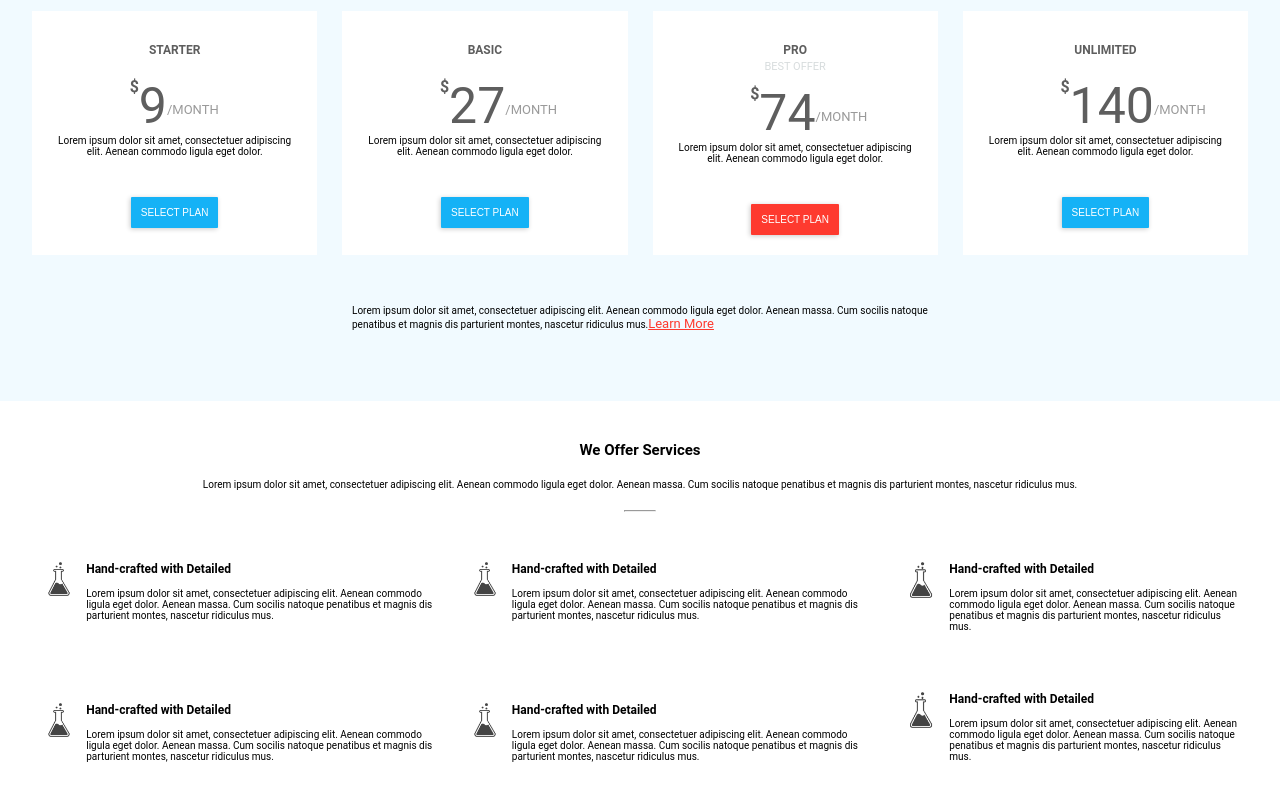
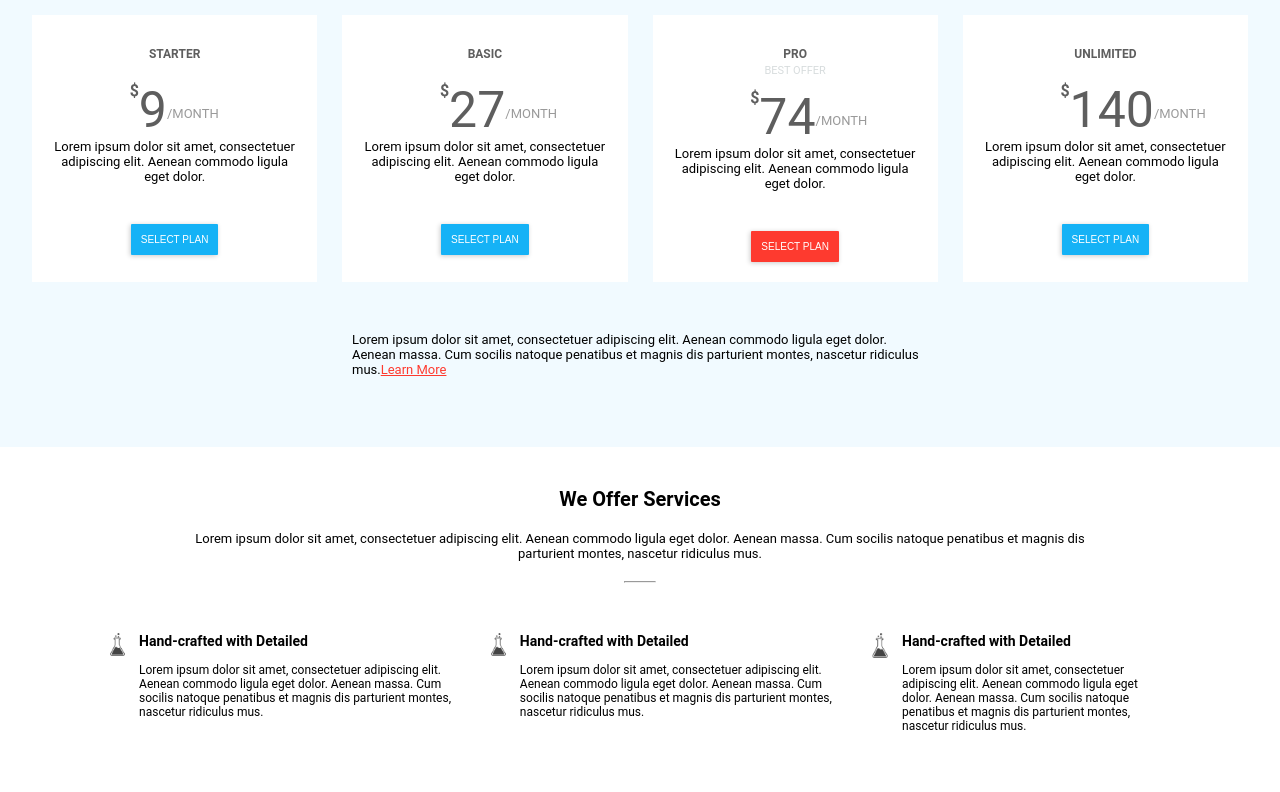
Before and after one commit to phuonglinhnguyen/responsive-scss, a React (Create React App) app: page / in a window 1280 px wide. Shown: the part 1360-2152 px from the top of the page. Built offline with nearby package versions, Linux system fonts and the light colour scheme.

Commit message:
responsive service ok

```diff
--- a/src/App.scss
+++ b/src/App.scss
@@ -90,7 +90,6 @@ $xamnen: #f1f1f1;
       }
       &__title {
         font-size: 20px;
-        color: #9a9a9a;
         margin-bottom: 10px;
       }
       &__text {
@@ -450,6 +449,7 @@ $xamnen: #f1f1f1;
         &__title {
           font-size: 20px;
         }
+
         &__detail {
           display: grid;
           grid-template: 1fr/1fr 1fr;
@@ -522,6 +522,7 @@ $xamnen: #f1f1f1;
         }
       }
       .services {
+
         &__list {
           .tablet {
             .list {
@@ -557,6 +558,9 @@ $xamnen: #f1f1f1;
         }
       }
       .pricing {
+        &__text {
+          font-size: 13px;
+        }
         &__content {
           padding: 45px 255px 40px 255px;
         }
@@ -577,16 +581,39 @@ $xamnen: #f1f1f1;
         }
       }
       .services {
+        &__content {
+          width: 70%;
+        }
+        &__title {
+          font-size: 20px;
+        }
+        &__text {
+          font-size: 13px;
+        }
         &__list {
+          width: 85%;
           display: grid;
           grid-template: 1fr/ 70% 30%;
-          grid-gap: 10px;
+          .list {
+            &__title {
+              font-size: 14px;
+            }
+            &__text {
+              font-size: 12px;
+            }
+          }
           .tablet1 {
             display: grid;
             grid-template-rows: 1fr 1fr;
             .list {
               &__img {
                 width: 30%;
+              }
+              &__title {
+                font-size: 14px;
+              }
+              &__text {
+                font-size: 12px;
               }
             }
           }
```
